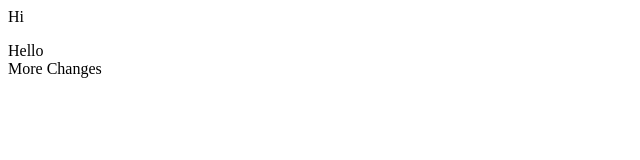
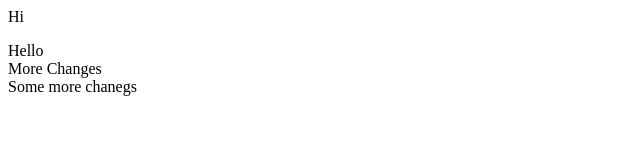
Before and after one commit to anupangadihbwsl/GitAssignment, a plain HTML site: page index.html in a window 1280 px wide. Shown: the whole page, without its empty margins (0-640 px from the left). Drawn offline with Linux system fonts and the light colour scheme.

```diff
--- a/index.html
+++ b/index.html
@@ -1,3 +1,4 @@
 <p>Hi<p/>
 <div>Hello</div>
 <div>More Changes</div>
+<div>Some more chanegs</div>
```
Also changed, not shown: dir3/some.txt (added).
